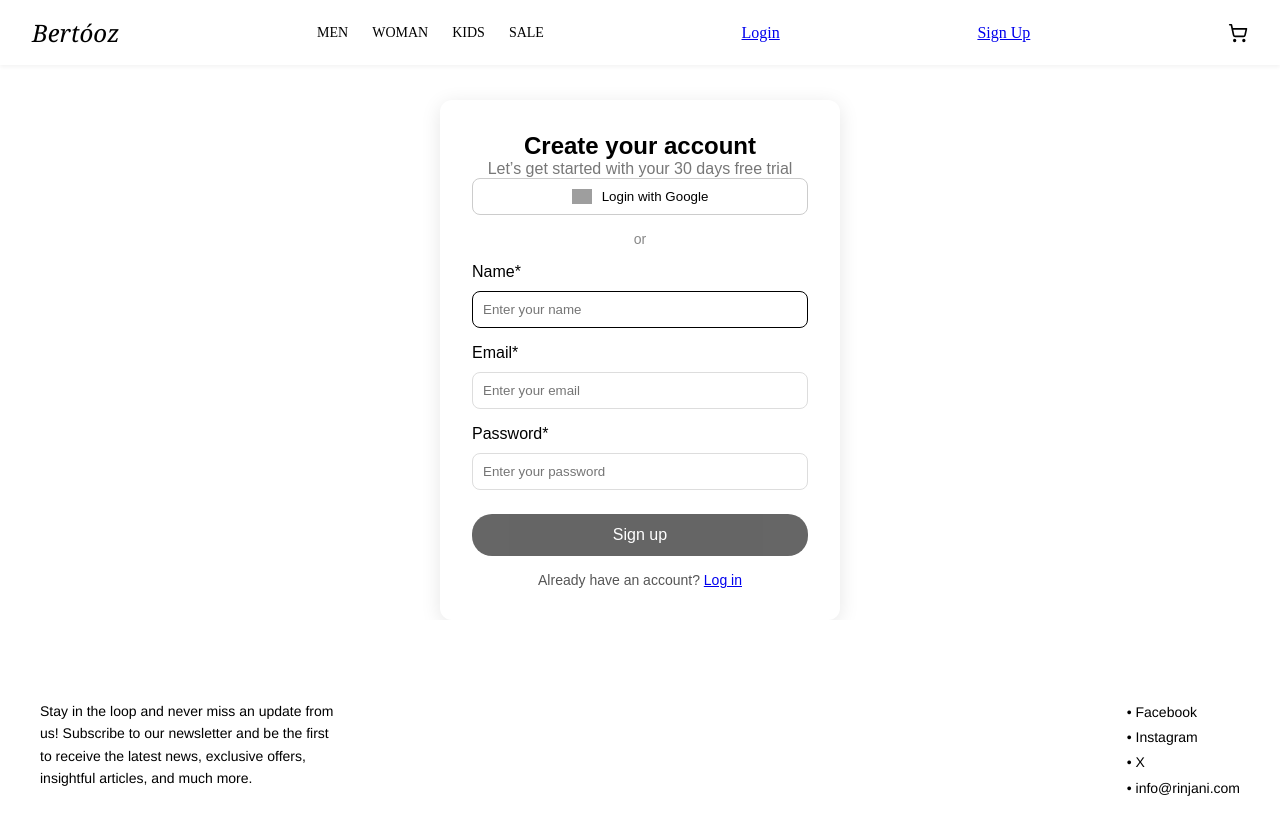
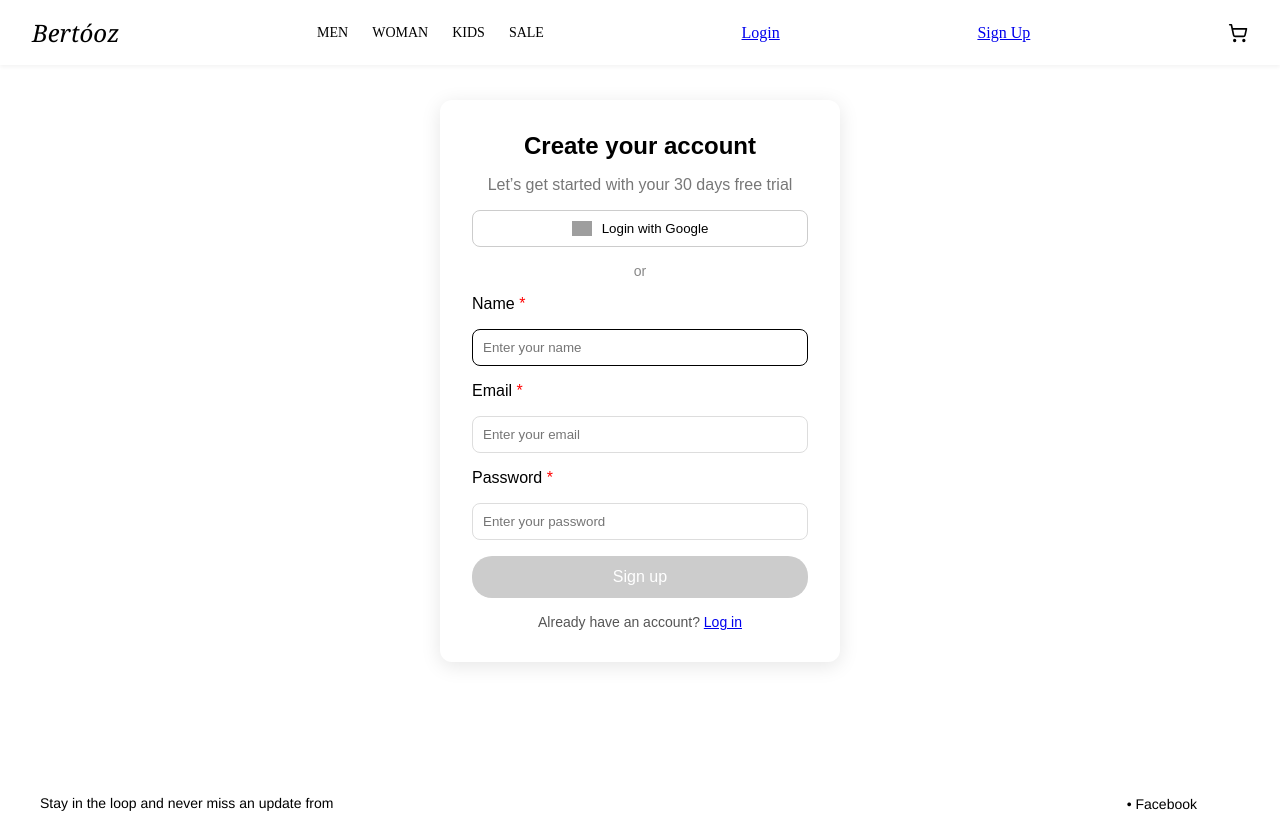
Before and after one commit to VasuDev884/Ecommers-MERN, a React (Vite) app in the folder ecommers/: page /signup in a window 1280 px wide. Shown: the top 813 px of the page. Built offline with nearby package versions, Linux system fonts and the light colour scheme; no server answers; grey boxes are pictures that could not be loaded.

Commit message:
feat: refactor authentication forms and styles for improved structure and validation

```diff
--- a/ecommers/src/components/auth/Login.jsx
+++ b/ecommers/src/components/auth/Login.jsx
@@ -1,100 +1,20 @@
 import React, { useState } from "react";
 import { Link, useNavigate } from "react-router-dom";
-import styled from "styled-components";
 import { useDispatch, useSelector } from "react-redux";
 import { loginUser } from "../../redux/authSlice";
-
-const Container = styled.div`
-  max-width: 400px;
-  margin: 100px auto auto auto;
-  padding: 2rem;
-  border-radius: 12px;
-  box-shadow: 0 4px 20px rgba(0, 0, 0, 0.1);
-  font-family: sans-serif;
-`;
-
-const Title = styled.h2`
-  text-align: center;
-`;
-
-const SubTitle = styled.p`
-  text-align: center;
-  color: #777;
-`;
-
-const GoogleButton = styled.button`
-  background: white;
-  border: 1px solid #ccc;
-  padding: 10px;
-  width: 100%;
-  border-radius: 8px;
-  cursor: pointer;
-  font-weight: 500;
-  display: flex;
-  align-items: center;
-  justify-content: center;
-  gap: 10px;
-`;
-
-const Or = styled.div`
-  text-align: center;
-  margin: 1rem 0;
-  color: #888;
-  font-size: 14px;
-`;
-
-const Input = styled.input`
-  width: 100%;
-  padding: 10px;
-  margin-top: 10px;
-  border: 1px solid #ddd;
-  border-radius: 8px;
-  &:focus {
-    border-color: #000;
-    outline: none;
-  }
-`;
-
-const Label = styled.label`
-  display: block;
-  margin-top: 1rem;
-  font-weight: 500;
-`;
-
-const Button = styled.button`
-  width: 100%;
-  margin-top: 1.5rem;
-  padding: 12px;
-  background-color: black;
-  color: white;
-  border: none;
-  border-radius: 20px;
-  font-size: 16px;
-  cursor: pointer;
-`;
-
-const Footer = styled.p`
-  text-align: center;
-  margin-top: 1rem;
-  font-size: 14px;
-  color: #555;
-`;
-
-const Error = styled.div`
-  color: red;
-  text-align: center;
-  margin-top: 1rem;
-  border: 1px solid red;
-  padding: 10px;
-  border-radius: 8px;
-  background-color: #ffe6e6;
-`;
-
-// const Link = styled.span`
-//   color: green;
-//   cursor: pointer;
-//   font-weight: bold;
-// `;
+import {
+  Container,
+  Error,
+  GoogleButton,
+  Label,
+  Input,
+  Footer,
+  Button,
+  Title,
+  SubTitle,
+  Or,
+  Form,
+} from "./Style";
 
 const LoginForm = () => {
   const [form, setForm] = useState({ email: "", password: "" });
@@ -107,8 +27,13 @@ const LoginForm = () => {
     setForm((prev) => ({ ...prev, [name]: value }));
   };
 
+  const isFormValid = () => {
+    return form.email && form.password;
+  };
+
   const handleSubmit = async (e) => {
     e.preventDefault();
+    if (!isFormValid()) return;
     console.log("Login:", form);
 
     await dispatch(loginUser(form)).then((response) => {
@@ -145,8 +70,10 @@ const LoginForm = () => {
 
       {error && <Error>{error}</Error>}
 
-      <form onSubmit={handleSubmit}>
-        <Label htmlFor="email">Email*</Label>
+      <Form onSubmit={handleSubmit}>
+        <Label htmlFor="email">
+          Email <span>*</span>
+        </Label>
         <Input
           type="email"
           name="email"
@@ -154,9 +81,12 @@ const LoginForm = () => {
           onChange={handleChange}
           placeholder="Enter your email"
           required
+          autoFocus
         />
 
-        <Label htmlFor="password">Password*</Label>
+        <Label htmlFor="password">
+          Password <span>*</span>
+        </Label>
         <Input
           type="password"
           name="password"
@@ -167,8 +97,11 @@ const LoginForm = () => {
           autoComplete="off"
         />
 
-        <Button type="submit"> {isLoading ? "Logging in..." : "Login"}</Button>
-      </form>
+        <Button type="submit" disabled={!isFormValid()}>
+          {" "}
+          {isLoading ? "Logging in..." : "Login"}
+        </Button>
+      </Form>
 
       <Footer>
         Don’t have an account? <Link to="/signup">Sign up</Link>
--- a/ecommers/src/components/auth/SignUp.jsx
+++ b/ecommers/src/components/auth/SignUp.jsx
@@ -1,108 +1,20 @@
 import React, { useState } from "react";
 import { Link, useNavigate } from "react-router-dom";
-import styled from "styled-components";
 import { SignUpUser } from "../../redux/authSlice";
 import { useDispatch, useSelector } from "react-redux";
-
-const Container = styled.div`
-  max-width: 400px;
-  margin: 100px auto auto auto;
-  padding: 2rem;
-  border-radius: 12px;
-  box-shadow: 0 4px 20px rgba(0, 0, 0, 0.1);
-  font-family: sans-serif;
-`;
-
-const Title = styled.h2`
-  text-align: center;
-`;
-
-const SubTitle = styled.p`
-  text-align: center;
-  color: #777;
-`;
-
-const GoogleButton = styled.button`
-  background: white;
-  border: 1px solid #ccc;
-  padding: 10px;
-  width: 100%;
-  border-radius: 8px;
-  cursor: pointer;
-  font-weight: 500;
-  display: flex;
-  align-items: center;
-  justify-content: center;
-  gap: 10px;
-`;
-
-const Or = styled.div`
-  text-align: center;
-  margin: 1rem 0;
-  color: #888;
-  font-size: 14px;
-`;
-
-const Input = styled.input`
-  width: 100%;
-  padding: 10px;
-  margin-top: 10px;
-  border: 1px solid #ddd;
-  border-radius: 8px;
-  &:focus {
-    border-color: #000;
-    outline: none;
-  }
-`;
-
-const Label = styled.label`
-  display: block;
-  margin-top: 1rem;
-  font-weight: 500;
-`;
-
-const CheckboxContainer = styled.div`
-  margin-top: 1rem;
-  display: flex;
-  align-items: center;
-  gap: 10px;
-`;
-
-const Button = styled.button`
-  width: 100%;
-  margin-top: 1.5rem;
-  padding: 12px;
-  background-color: black;
-  color: white;
-  border: none;
-  border-radius: 20px;
-  font-size: 16px;
-  cursor: pointer;
-  opacity: ${({ disabled }) => (disabled ? 0.6 : 1)};
-`;
-
-const Footer = styled.p`
-  text-align: center;
-  margin-top: 1rem;
-  font-size: 14px;
-  color: #555;
-`;
-
-const Error = styled.div`
-  color: red;
-  text-align: center;
-  margin-top: 1rem;
-  border: 1px solid red;
-  padding: 10px;
-  border-radius: 8px;
-  background-color: #ffe6e6;
-`;
-
-// const Link = styled(Link)`
-//   color: green;
-//   cursor: pointer;
-//   font-weight: bold;
-// `;
+import {
+  Container,
+  Error,
+  GoogleButton,
+  Label,
+  Input,
+  Footer,
+  Button,
+  Title,
+  SubTitle,
+  Or,
+  Form,
+} from "./Style";
 
 const SignupForm = () => {
   const [form, setForm] = useState({
@@ -162,8 +74,10 @@ const SignupForm = () => {
 
       {error && <Error>{error}</Error>}
 
-      <form onSubmit={handleSubmit}>
-        <Label htmlFor="name">Name*</Label>
+      <Form onSubmit={handleSubmit}>
+        <Label htmlFor="name">
+          Name <span>*</span>
+        </Label>
         <Input
           name="fullName"
           type="text"
@@ -176,7 +90,9 @@ const SignupForm = () => {
           required
         />
 
-        <Label htmlFor="email">Email*</Label>
+        <Label htmlFor="email">
+          Email <span>*</span>
+        </Label>
         <Input
           type="email"
           name="email"
@@ -187,7 +103,9 @@ const SignupForm = () => {
           required
         />
 
-        <Label htmlFor="password">Password*</Label>
+        <Label htmlFor="password">
+          Password <span>*</span>
+        </Label>
         <Input
           type="password"
           name="password"
@@ -201,9 +119,9 @@ const SignupForm = () => {
         />
 
         <Button type="submit" disabled={!isFormValid()}>
-          {isLoading ? "Sign in..." : "Sign up"}
+          {isLoading ? "Signing in..." : "Sign up"}
         </Button>
-      </form>
+      </Form>
 
       <Footer>
         Already have an account? <Link to="/login">Log in</Link>
--- /dev/null
+++ b/ecommers/src/components/auth/Style.jsx
@@ -0,0 +1,97 @@
+import styled from "styled-components";
+
+export const Container = styled.div`
+  max-width: 400px;
+  margin: 100px auto 50px auto;
+  padding: 2rem;
+  border-radius: 12px;
+  box-shadow: 0 4px 20px rgba(0, 0, 0, 0.1);
+  font-family: sans-serif;
+  display: flex;
+  flex-direction: column;
+  gap: 1rem;
+`;
+
+export const Title = styled.h2`
+  text-align: center;
+`;
+
+export const SubTitle = styled.p`
+  text-align: center;
+  color: #777;
+`;
+
+export const GoogleButton = styled.button`
+  background: white;
+  border: 1px solid #ccc;
+  padding: 10px;
+  width: 100%;
+  border-radius: 8px;
+  cursor: pointer;
+  font-weight: 500;
+  display: flex;
+  align-items: center;
+  justify-content: center;
+  gap: 10px;
+`;
+
+export const Or = styled.div`
+  text-align: center;
+  color: #888;
+  font-size: 14px;
+`;
+
+export const Form = styled.form`
+  display: flex;
+  flex-direction: column;
+  gap: 1rem;
+`;
+
+export const Input = styled.input`
+  width: 100%;
+  padding: 10px;
+  border: 1px solid #ddd;
+  border-radius: 8px;
+  &:focus {
+    border-color: #000;
+    outline: none;
+  }
+`;
+
+export const Label = styled.label`
+  display: block;
+  font-weight: 500;
+  span {
+    color: red;
+  }
+`;
+
+export const Button = styled.button`
+  width: 100%;
+  padding: 12px;
+  background-color: black;
+  color: white;
+  border: none;
+  border-radius: 20px;
+  font-size: 16px;
+  cursor: pointer;
+  &:disabled {
+    background-color: #ccc;
+    cursor: not-allowed;
+  }
+`;
+
+export const Footer = styled.p`
+  text-align: center;
+  font-size: 14px;
+  color: #555;
+`;
+
+export const Error = styled.div`
+  color: red;
+  text-align: center;
+  border: 1px solid red;
+  padding: 10px;
+  border-radius: 8px;
+  background-color: #ffe6e6;
+`;
--- a/ecommers/src/redux/store.jsx
+++ b/ecommers/src/redux/store.jsx
@@ -1,5 +1,5 @@
 import { configureStore } from "@reduxjs/toolkit";
-import authSlice from "./authSlice"; // Replace with your actual reducer file path
+import authSlice from "./authSlice";
 
 const store = configureStore({
   reducer: {
```
